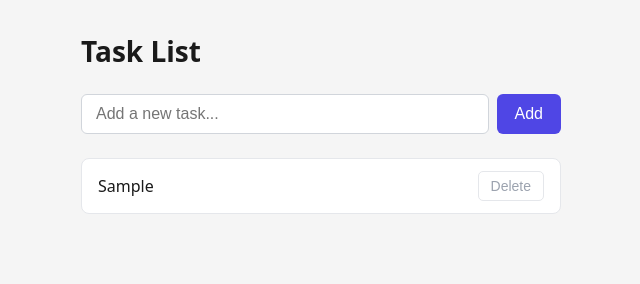
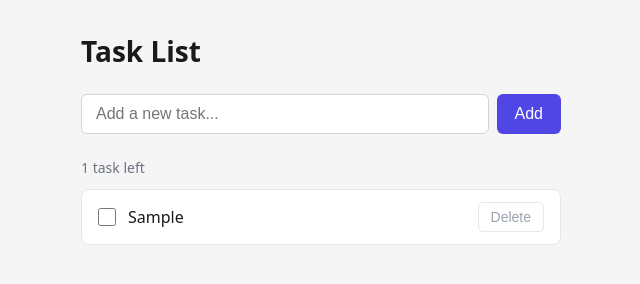
Before and after one commit to KimmoHernborg/consid-ai-todo-app, a website: page index.html in a window 1280 px wide. Both pictures are taken after typing "Sample" into the empty fields and a click on the button "Add". Shown: the whole page, without its empty margins (319-959 px from the left). Drawn offline with Linux system fonts and the light colour scheme.

Commit message:
Enhance task management features: add task completion toggle, update task count display, and improve task rendering

```diff
--- a/app.js
+++ b/app.js
@@ -1,32 +1,65 @@
 const form = document.getElementById("add-form");
 const input = document.getElementById("task-input");
 const list = document.getElementById("task-list");
+const count = document.getElementById("task-count");
 
-let tasks = JSON.parse(localStorage.getItem("tasks")) || [];
+// Tasks saved before "done" existed are treated as not done
+let tasks = (JSON.parse(localStorage.getItem("tasks")) || []).map((task) => ({
+  ...task,
+  done: task.done === true,
+}));
 
 function saveTasks() {
   localStorage.setItem("tasks", JSON.stringify(tasks));
 }
 
+function renderCount() {
+  const remaining = tasks.filter((task) => !task.done).length;
+  count.textContent = `${remaining} ${remaining === 1 ? "task" : "tasks"} left`;
+}
+
 function renderTasks() {
   list.innerHTML = "";
 
-  tasks.forEach((task, index) => {
-    const li = document.createElement("li");
-    li.className = "task-item";
-    li.innerHTML = `
-            <span class="task-text">${task.text}</span>
-            <button class="delete-btn" data-index="${index}">Delete</button>
-        `;
-    list.appendChild(li);
-  });
+  // Done tasks last; data-index still points into the unsorted tasks array
+  tasks
+    .map((task, index) => ({ task, index }))
+    .sort((a, b) => Number(a.task.done) - Number(b.task.done))
+    .forEach(({ task, index }) => {
+      const li = document.createElement("li");
+      li.className = task.done ? "task-item done" : "task-item";
+
+      const label = document.createElement("label");
+      label.className = "task-label";
+
+      const checkbox = document.createElement("input");
+      checkbox.type = "checkbox";
+      checkbox.className = "task-toggle";
+      checkbox.checked = task.done;
+      checkbox.dataset.index = index;
+
+      const text = document.createElement("span");
+      text.className = "task-text";
+      text.textContent = task.text;
+
+      const deleteBtn = document.createElement("button");
+      deleteBtn.className = "delete-btn";
+      deleteBtn.dataset.index = index;
+      deleteBtn.textContent = "Delete";
+
+      label.append(checkbox, text);
+      li.append(label, deleteBtn);
+      list.appendChild(li);
+    });
+
+  renderCount();
 }
 
 form.addEventListener("submit", (e) => {
   e.preventDefault();
   const text = input.value.trim();
   if (text) {
-    tasks.push({ text, createdAt: Date.now() });
+    tasks.push({ text, createdAt: Date.now(), done: false });
     saveTasks();
     renderTasks();
     input.value = "";
@@ -42,4 +75,15 @@ list.addEventListener("click", (e) => {
   }
 });
 
+list.addEventListener("change", (e) => {
+  if (e.target.classList.contains("task-toggle")) {
+    const index = parseInt(e.target.dataset.index, 10);
+    tasks[index].done = e.target.checked;
+    saveTasks();
+    renderTasks();
+    // Re-rendering drops focus; keep it on the toggled task for keyboard users
+    list.querySelector(`.task-toggle[data-index="${index}"]`).focus();
+  }
+});
+
 renderTasks();
--- a/index.html
+++ b/index.html
@@ -19,6 +19,7 @@
         />
         <button type="submit">Add</button>
       </form>
+      <p id="task-count" aria-live="polite"></p>
       <ul id="task-list"></ul>
     </main>
     <script src="app.js"></script>
--- a/style.css
+++ b/style.css
@@ -67,6 +67,12 @@ button[type="submit"]:hover {
   background: #4338ca;
 }
 
+#task-count {
+  font-size: 0.875rem;
+  color: #6b7280;
+  margin-bottom: 0.75rem;
+}
+
 #task-list {
   list-style: none;
   display: flex;
@@ -84,9 +90,30 @@ button[type="submit"]:hover {
   border-radius: 8px;
 }
 
+.task-label {
+  flex: 1;
+  display: flex;
+  align-items: center;
+  gap: 0.75rem;
+  cursor: pointer;
+}
+
+.task-toggle {
+  flex-shrink: 0;
+  width: 1.125rem;
+  height: 1.125rem;
+  accent-color: #4f46e5;
+  cursor: pointer;
+}
+
 .task-text {
   flex: 1;
   font-size: 1rem;
+}
+
+.task-item.done .task-text {
+  text-decoration: line-through;
+  color: #6b7280;
 }
 
 .delete-btn {
```
Also changed, not shown: .claude/launch.json (added), README.md.
